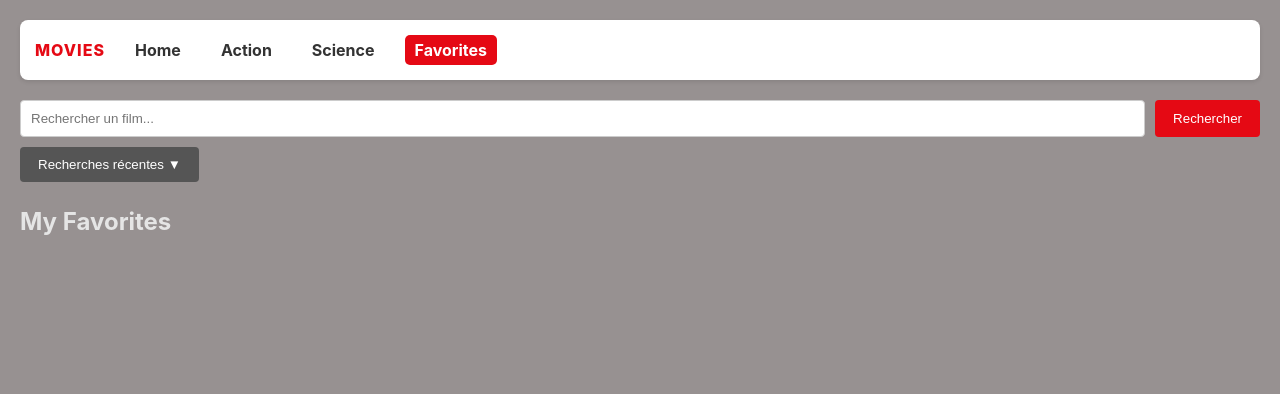
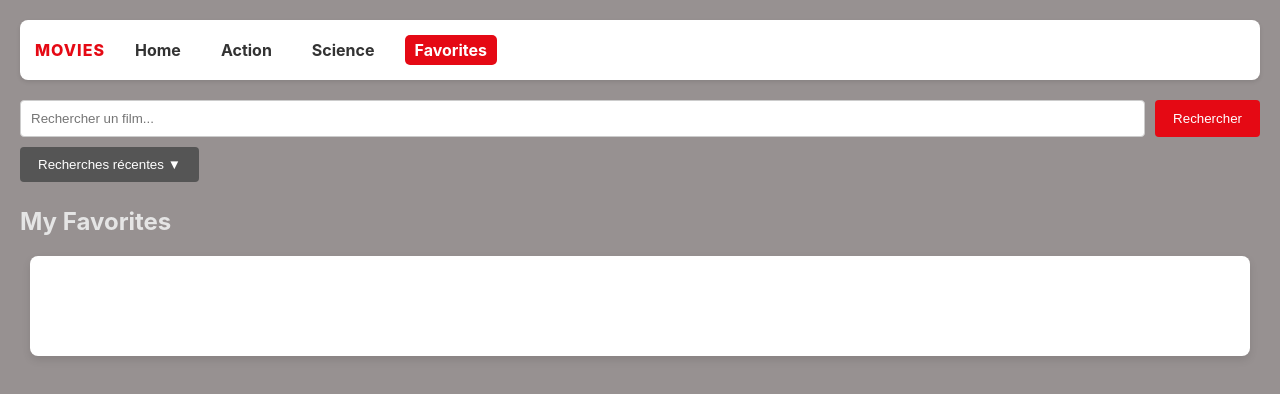
Before and after one commit to akrblt/ProjFrontendVue, a Vue app in the folder movie-catalog-app/: page /favorites in a window 1280 px wide. Shown: the top 394 px of the page. Built offline with nearby package versions, Linux system fonts and the light colour scheme.

Commit message:
conflit resolved

```diff
--- a/movie-catalog-app/src/pages/Favorites.vue
+++ b/movie-catalog-app/src/pages/Favorites.vue
@@ -18,3 +18,17 @@ import MovieCard from "../components/MovieCard.vue";
 
 const store = useMovieStore();
 </script>
+
+<style scoped>
+
+.movie-list {
+  padding: 50px;
+  margin: 10px;
+   background-color: #fff;
+  border-radius: 8px;
+  box-shadow: 0 4px 8px rgba(0,0,0,0.1);
+}
+
+
+
+</style>
```
